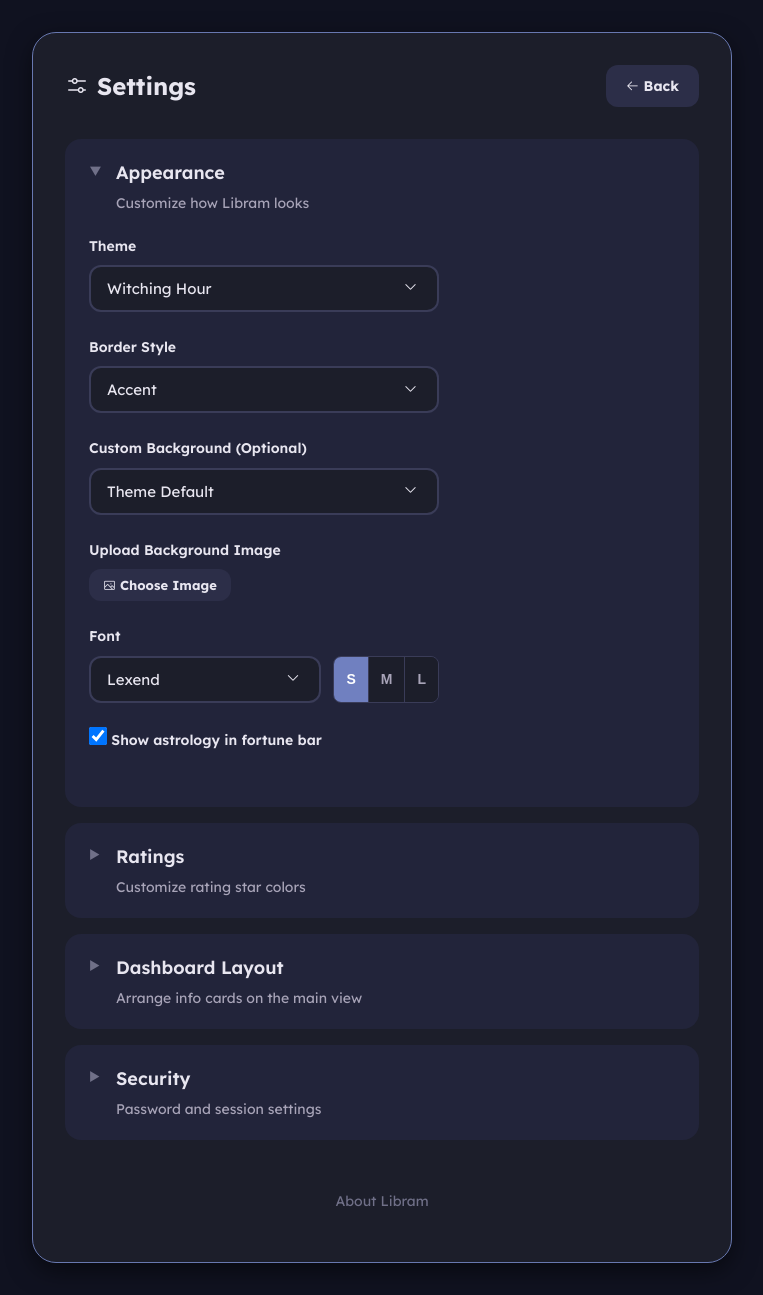
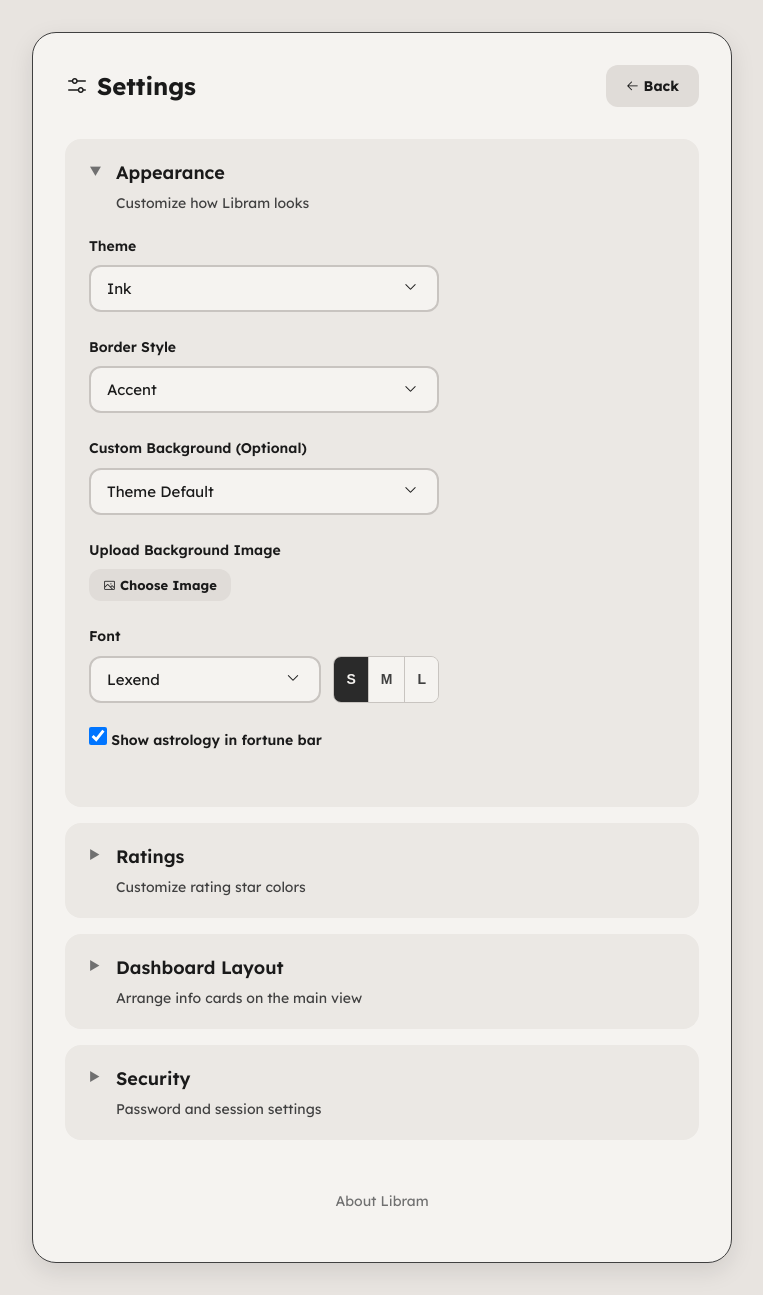
Before and after one commit to rsembera/libram, a Flask app: page /settings/ in a window 1280 px wide, after a click that opens the changed part. Shown: the whole page, without its empty margins (258-1021 px from the left). Run offline with Flask 3, Linux system fonts and the light colour scheme; the visitor is signed in with stand-in values (Sample User, id 1); data comes from the database, SQL or seed files in the repository; data that the repository does not hold is empty; some web fonts are replaced.

Commit message:
Simplify to 6 themes, make Ink default, reorder light-first

```diff
--- a/web/app.py
+++ b/web/app.py
@@ -98,7 +98,7 @@ def create_app() -> Flask:
         try:
             db = get_db()
             return {
-                'theme': db.get_setting('theme', 'witching-hour'),
+                'theme': db.get_setting('theme', 'ink'),
                 'background_style': db.get_setting('background_style', ''),
                 'font_style': db.get_setting('font_style', 'lexend'),
                 'font_size': db.get_setting('font_size', 's'),
@@ -110,7 +110,7 @@ def create_app() -> Flask:
             }
         except Exception:
             return {
-                'theme': 'witching-hour',
+                'theme': 'ink',
                 'background_style': '',
                 'font_style': 'lexend',
                 'font_size': 's',
--- a/web/blueprints/settings.py
+++ b/web/blueprints/settings.py
@@ -19,7 +19,7 @@ def settings_page():
 
     # Load current settings
     settings = {
-        'theme': db.get_setting('theme', 'witching-hour'),
+        'theme': db.get_setting('theme', 'ink'),
         'background_style': db.get_setting('background_style', ''),
         'font_style': db.get_setting('font_style', 'lexend'),
         'font_size': db.get_setting('font_size', 's'),
@@ -45,7 +45,7 @@ def save_theme():
     db = current_app.get_db()
     data = request.get_json()
 
-    theme = data.get('theme', 'witching-hour')
+    theme = data.get('theme', 'ink')
     db.set_setting('theme', theme)
 
     return jsonify({'status': 'ok'})
--- a/web/static/css/settings.css
+++ b/web/static/css/settings.css
@@ -321,13 +321,11 @@ details[open] .settings-section-header .arrow {
 }
 
 .theme-preview-ink { background: linear-gradient(135deg, #f5f3f0 0%, #2a2a2a 100%); }
-.theme-preview-crimson-veil { background: linear-gradient(135deg, #1a1214 0%, #a03050 100%); }
 .theme-preview-slate { background: linear-gradient(135deg, #e0e4e8 0%, #4a6080 100%); }
 .theme-preview-parchment { background: linear-gradient(135deg, #f8f4ec 0%, #8b7355 100%); }
-.theme-preview-nautilus { background: linear-gradient(135deg, #D0E8E8 0%, #2890a0 100%); }
+.theme-preview-witching-hour { background: linear-gradient(135deg, #1c1e2a 0%, #7080c0 100%); }
+.theme-preview-crimson-veil { background: linear-gradient(135deg, #1a1214 0%, #a03050 100%); }
 .theme-preview-terminal { background: linear-gradient(135deg, #0a0a0a 0%, #33ff33 100%); }
-.theme-preview-hardboiled { background: linear-gradient(135deg, #1a1814 0%, #c89030 100%); }
-.theme-preview-witching-hour { background: linear-gradient(135deg, #1c1e2a 0%, #7080c0 100%); }
 
 .bg-preview-default {
     background: linear-gradient(135deg, #f0f0f0 25%, transparent 25%, transparent 75%, #f0f0f0 75%);
--- a/web/static/css/themes.css
+++ b/web/static/css/themes.css
@@ -1,77 +1,10 @@
 /* ============================================
    LIBRAM THEME SYSTEM
-   Eight distinct reading atmospheres
+   Six distinct reading atmospheres
    ============================================ */
 
-/* Default Theme - Witching Hour (dark blue/purple - horror/gothic) */
+/* Default Theme - Ink (clean off-white, dark text, minimal accents) */
 :root {
-    /* Page background */
-    --bg-page: #101220;
-
-    /* Card backgrounds */
-    --bg-card: #1c1e2a;
-    --bg-card-alt: #22243a;
-    --bg-card-hover: #2a2c44;
-
-    /* Info card accent colors */
-    --bg-card-1: #242640;
-    --bg-card-2: #282a48;
-    --bg-card-3: #2c2e50;
-
-    /* Text colors */
-    --text-primary: #e8e6f0;
-    --text-secondary: #a8a4b8;
-    --text-muted: #707088;
-    --text-on-accent: #ffffff;
-
-    /* Accent colors */
-    --accent-primary: #7080c0;
-    --accent-hover: #8898d8;
-    --accent-light: #4a5080;
-
-    /* Borders, dividers */
-    --border-color: #3a3c58;
-    --card-border: #6878b0;
-    --card-border-vibrant: #c0a040;
-    --divider-color: #6070a8;
-    --chart-grid: #383a50;
-    --shadow-color: rgba(0,0,0,0.5);
-
-    /* Button colors */
-    --btn-primary-bg: #7080c0;
-    --btn-primary-text: #ffffff;
-    --btn-secondary-bg: #2c2e48;
-    --btn-secondary-text: #e8e6f0;
-
-    /* Chart colors */
-    --chart-bar: #7080c0;
-    --chart-bar-alt: #50a898;
-    --chart-empty: #2a2c44;
-
-    /* Book list */
-    --book-row-even: #1c1e2a;
-    --book-row-odd: #202234;
-    --book-row-hover: #282a40;
-    --year-header-bg: #242640;
-
-    /* Rating colors */
-    --rating-5-star: #10B981;
-    --rating-1-star: #1F2937;
-
-    /* Danger colors */
-    --color-danger: #c06080;
-    --color-danger-hover: #a04060;
-
-    /* Danger button (outlined for dark themes) */
-    --btn-danger-light-bg: transparent;
-    --btn-danger-light-text: #c06080;
-    --btn-danger-light-border: #c06080;
-    --btn-danger-light-hover-bg: #c06080;
-    --btn-danger-light-hover-text: white;
-}
-
-/* Ink - clean off-white, dark text, minimal accents */
-[data-theme="ink"] {
     --bg-page: #e8e4e0;
 
     --bg-card: #f5f3f0;
@@ -226,6 +162,58 @@
     --btn-danger-light-hover-text: #703020;
 }
 
+/* Witching Hour - dark blue/purple - horror/gothic */
+[data-theme="witching-hour"] {
+    --bg-page: #101220;
+
+    --bg-card: #1c1e2a;
+    --bg-card-alt: #22243a;
+    --bg-card-hover: #2a2c44;
+
+    --bg-card-1: #242640;
+    --bg-card-2: #282a48;
+    --bg-card-3: #2c2e50;
+
+    --text-primary: #e8e6f0;
+    --text-secondary: #a8a4b8;
+    --text-muted: #707088;
+    --text-on-accent: #ffffff;
+
+    --accent-primary: #7080c0;
+    --accent-hover: #8898d8;
+    --accent-light: #4a5080;
+
+    --border-color: #3a3c58;
+    --card-border: #6878b0;
+    --card-border-vibrant: #c0a040;
+    --divider-color: #6070a8;
+    --chart-grid: #383a50;
+    --shadow-color: rgba(0,0,0,0.5);
+
+    --btn-primary-bg: #7080c0;
+    --btn-primary-text: #ffffff;
+    --btn-secondary-bg: #2c2e48;
+    --btn-secondary-text: #e8e6f0;
+
+    --chart-bar: #7080c0;
+    --chart-bar-alt: #50a898;
+    --chart-empty: #2a2c44;
+
+    --book-row-even: #1c1e2a;
+    --book-row-odd: #202234;
+    --book-row-hover: #282a40;
+    --year-header-bg: #242640;
+
+    /* Danger button (outlined for dark themes) */
+    --color-danger: #c06080;
+    --color-danger-hover: #a04060;
+    --btn-danger-light-bg: transparent;
+    --btn-danger-light-text: #c06080;
+    --btn-danger-light-border: #c06080;
+    --btn-danger-light-hover-bg: #c06080;
+    --btn-danger-light-hover-text: white;
+}
+
 /* Crimson Veil - Deep blacks with blood red - dark romance/gothic */
 [data-theme="crimson-veil"] {
     --bg-page: #0a0608;
--- a/web/static/js/settings.js
+++ b/web/static/js/settings.js
@@ -140,14 +140,12 @@ document.addEventListener('DOMContentLoaded', function() {
 // ============================================================================
 
 const themeNames = {
-    'witching-hour': 'Witching Hour',
-    'crimson-veil': 'Crimson Veil',
-    'hardboiled': 'Hardboiled',
-    'terminal': 'Terminal',
     'ink': 'Ink',
     'slate': 'Slate',
     'parchment': 'Parchment',
-    'nautilus': 'Nautilus'
+    'witching-hour': 'Witching Hour',
+    'crimson-veil': 'Crimson Veil',
+    'terminal': 'Terminal'
 };
 
 function toggleThemeDropdown() {
--- a/web/templates/base.html
+++ b/web/templates/base.html
@@ -1,5 +1,5 @@
 <!DOCTYPE html>
-<html lang="en" data-theme="{{ theme or 'witching-hour' }}" data-border-style="{{ border_style or 'accent' }}" class="font-size-{{ font_size or 's' }}"{% if rating_5_color or rating_1_color %} style="{% if rating_5_color %}--rating-5-star: {{ rating_5_color }};{% endif %}{% if rating_1_color %}--rating-1-star: {{ rating_1_color }};{% endif %}"{% endif %}>
+<html lang="en" data-theme="{{ theme or 'ink' }}" data-border-style="{{ border_style or 'accent' }}" class="font-size-{{ font_size or 's' }}"{% if rating_5_color or rating_1_color %} style="{% if rating_5_color %}--rating-5-star: {{ rating_5_color }};{% endif %}{% if rating_1_color %}--rating-1-star: {{ rating_1_color }};{% endif %}"{% endif %}>
 <head>
     <meta charset="UTF-8">
     <meta name="viewport" content="width=device-width, initial-scale=1.0">
--- a/web/templates/settings.html
+++ b/web/templates/settings.html
@@ -30,27 +30,11 @@
                 <label>Theme</label>
                 <div class="custom-dropdown" id="theme-dropdown">
                     <button type="button" class="custom-dropdown-trigger" onclick="toggleThemeDropdown()">
-                        <span id="theme-selected-text">Witching Hour</span>
+                        <span id="theme-selected-text">Ink</span>
                         <i class="ph ph-caret-down" class="dropdown-arrow" style="width: 18px; height: 18px;"></i>
                     </button>
                     <div class="custom-dropdown-menu">
-                        <div class="custom-dropdown-option {{ 'selected' if settings.theme == 'witching-hour' or not settings.theme else '' }}"
-                             data-value="witching-hour" onclick="selectTheme(this)">
-                            <span class="theme-preview theme-preview-witching-hour"></span>Witching Hour
-                        </div>
-                        <div class="custom-dropdown-option {{ 'selected' if settings.theme == 'crimson-veil' else '' }}"
-                             data-value="crimson-veil" onclick="selectTheme(this)">
-                            <span class="theme-preview theme-preview-crimson-veil"></span>Crimson Veil
-                        </div>
-                        <div class="custom-dropdown-option {{ 'selected' if settings.theme == 'hardboiled' else '' }}"
-                             data-value="hardboiled" onclick="selectTheme(this)">
-                            <span class="theme-preview theme-preview-hardboiled"></span>Hardboiled
-                        </div>
-                        <div class="custom-dropdown-option {{ 'selected' if settings.theme == 'terminal' else '' }}"
-                             data-value="terminal" onclick="selectTheme(this)">
-                            <span class="theme-preview theme-preview-terminal"></span>Terminal
-                        </div>
-                        <div class="custom-dropdown-option {{ 'selected' if settings.theme == 'ink' else '' }}"
+                        <div class="custom-dropdown-option {{ 'selected' if settings.theme == 'ink' or not settings.theme else '' }}"
                              data-value="ink" onclick="selectTheme(this)">
                             <span class="theme-preview theme-preview-ink"></span>Ink
                         </div>
@@ -62,9 +46,17 @@
                              data-value="parchment" onclick="selectTheme(this)">
                             <span class="theme-preview theme-preview-parchment"></span>Parchment
                         </div>
-                        <div class="custom-dropdown-option {{ 'selected' if settings.theme == 'nautilus' else '' }}"
-                             data-value="nautilus" onclick="selectTheme(this)">
-                            <span class="theme-preview theme-preview-nautilus"></span>Nautilus
+                        <div class="custom-dropdown-option {{ 'selected' if settings.theme == 'witching-hour' else '' }}"
+                             data-value="witching-hour" onclick="selectTheme(this)">
+                            <span class="theme-preview theme-preview-witching-hour"></span>Witching Hour
+                        </div>
+                        <div class="custom-dropdown-option {{ 'selected' if settings.theme == 'crimson-veil' else '' }}"
+                             data-value="crimson-veil" onclick="selectTheme(this)">
+                            <span class="theme-preview theme-preview-crimson-veil"></span>Crimson Veil
+                        </div>
+                        <div class="custom-dropdown-option {{ 'selected' if settings.theme == 'terminal' else '' }}"
+                             data-value="terminal" onclick="selectTheme(this)">
+                            <span class="theme-preview theme-preview-terminal"></span>Terminal
                         </div>
                     </div>
                 </div>
```
Also changed, not shown: other parts of web/static/css/themes.css (+5 -114 lines).
